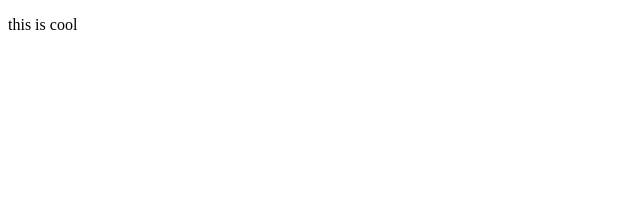
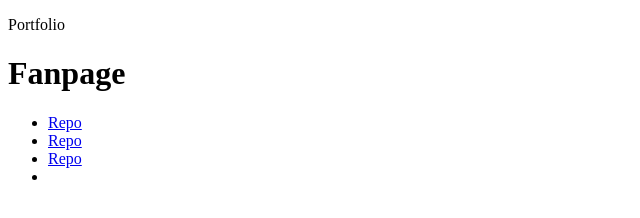
Before and after one commit to vanessazambrano/v.anessazambrano.github.io, a plain HTML site: page portfolio.html in a window 1280 px wide. Shown: the whole page, without its empty margins (0-640 px from the left). Drawn offline with Linux system fonts and the light colour scheme.

Commit message:
updated portfolio

```diff
--- a/portfolio.html
+++ b/portfolio.html
@@ -4,6 +4,13 @@
         <title> </title>
     </head>
     <body>
-    <p>this is cool </p>
+    <p>Portfolio </p>
+    <h1>Fanpage</h1>
+    <ul>
+        <li> <a href="https://github.com/vanessazambrano/fanpage">Repo</a></li>
+        <li> <a href="https://github.com/vanessazambrano/rockpaperscissors">Repo</a></li>
+        <li> <a href="https://vanessazambrano.github.io/playlist/">Repo</a></li>
+        <li> <a href=" https://vanessazambrano.github.io/quiz/"></a></li>
+    </ul>
     </body>
 </html>
```
